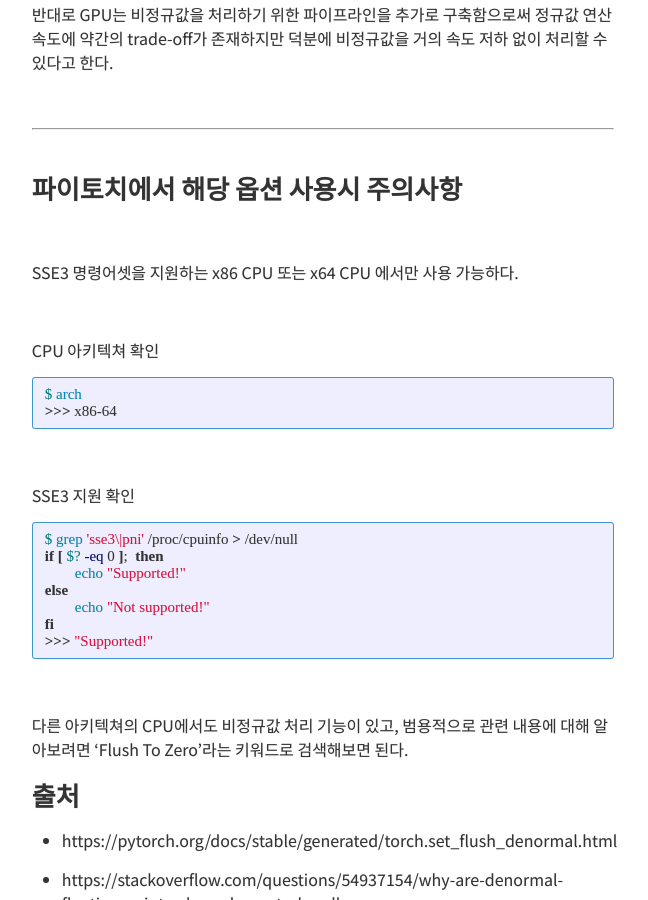
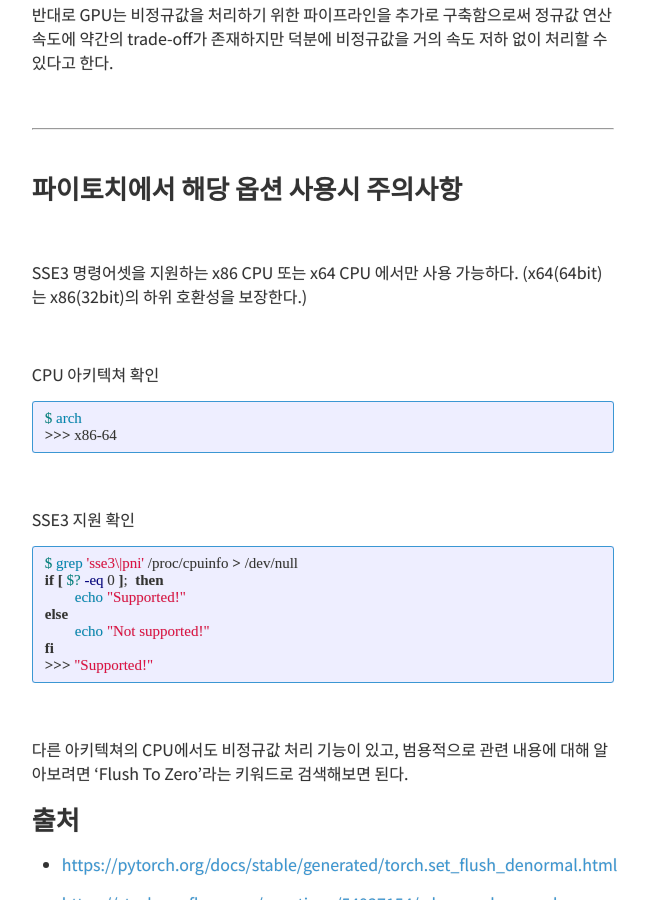
Before and after one commit to Clarit7/clarit7.github.io, a Jekyll site: the page built from _posts/2021-12-13-set_flush_denormal.md, in a window 1280 px wide and 900 px high, scrolled down 3109 px. Shown: the whole window, without its empty margins (317-965 px from the left). Built offline with Jekyll 4.4.1, drawn with Linux system fonts in a browser that asks for light colours; some web fonts are replaced; formulas are drawn with MathJax 3; comment, search, counter and statistics services are not loaded; some of the changed lines change nothing that is shown.

Commit message:
minor modifying

```diff
--- a/_posts/2021-12-13-set_flush_denormal.md
+++ b/_posts/2021-12-13-set_flush_denormal.md
@@ -114,7 +114,7 @@
 
 <br/>
 
-SSE3 명령어셋을 지원하는 x86 CPU 또는 x64 CPU 에서만 사용 가능하다.
+SSE3 명령어셋을 지원하는 x86 CPU 또는 x64 CPU 에서만 사용 가능하다. (x64(64bit)는 x86(32bit)의 하위 호환성을 보장한다.)
 
 <br/>
 
@@ -147,8 +147,8 @@
 
 ### 출처
 
-* https://pytorch.org/docs/stable/generated/torch.set_flush_denormal.html
+* [https://pytorch.org/docs/stable/generated/torch.set_flush_denormal.html](https://pytorch.org/docs/stable/generated/torch.set_flush_denormal.html)
 
-* https://stackoverflow.com/questions/54937154/why-are-denormal-floating-point-values-slower-to-handle
+* [https://stackoverflow.com/questions/54937154/why-are-denormal-floating-point-values-slower-to-handle](https://stackoverflow.com/questions/54937154/why-are-denormal-floating-point-values-slower-to-handle)
 
-* https://unix.stackexchange.com/questions/131954/check-sse3-support-from-bash
+* [https://unix.stackexchange.com/questions/131954/check-sse3-support-from-bash](https://unix.stackexchange.com/questions/131954/check-sse3-support-from-bash)
```
